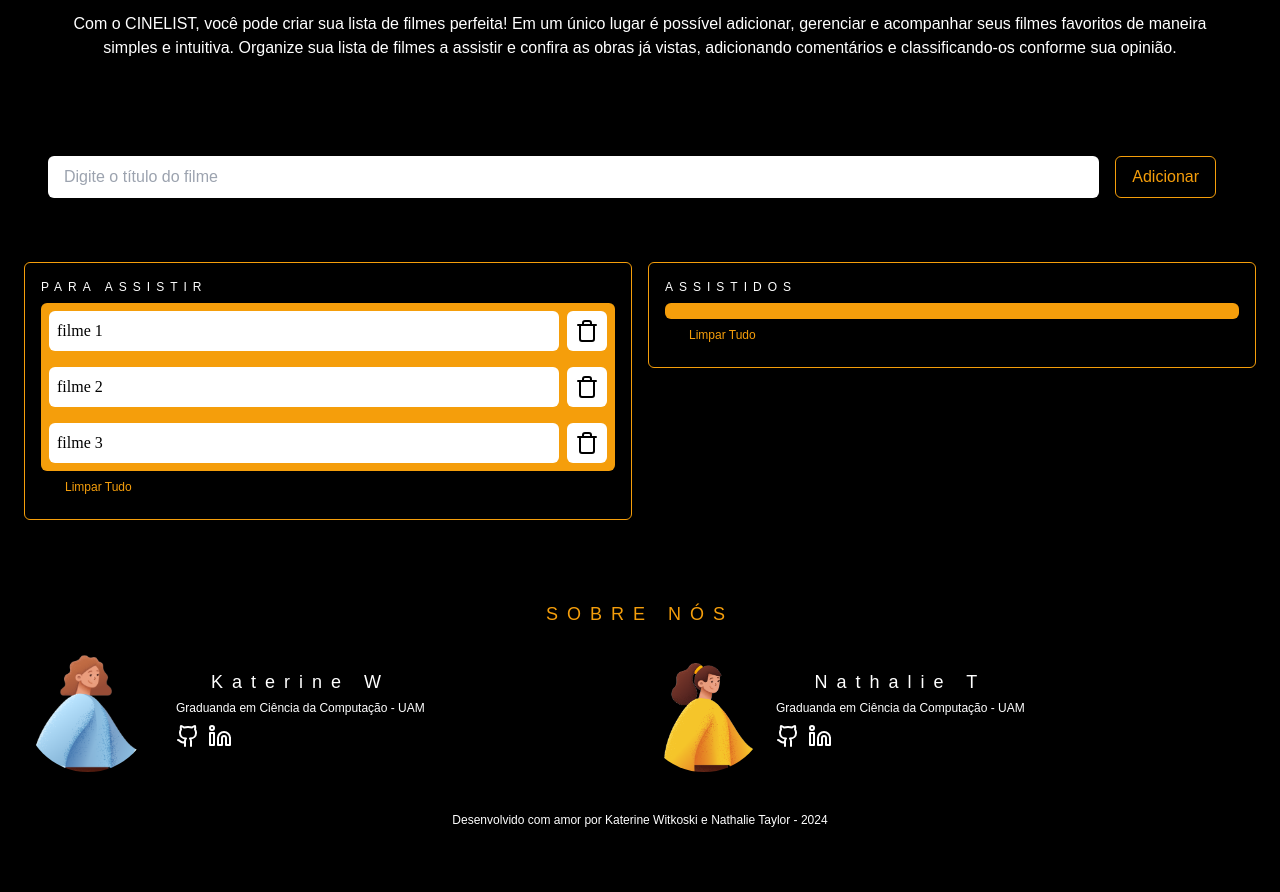
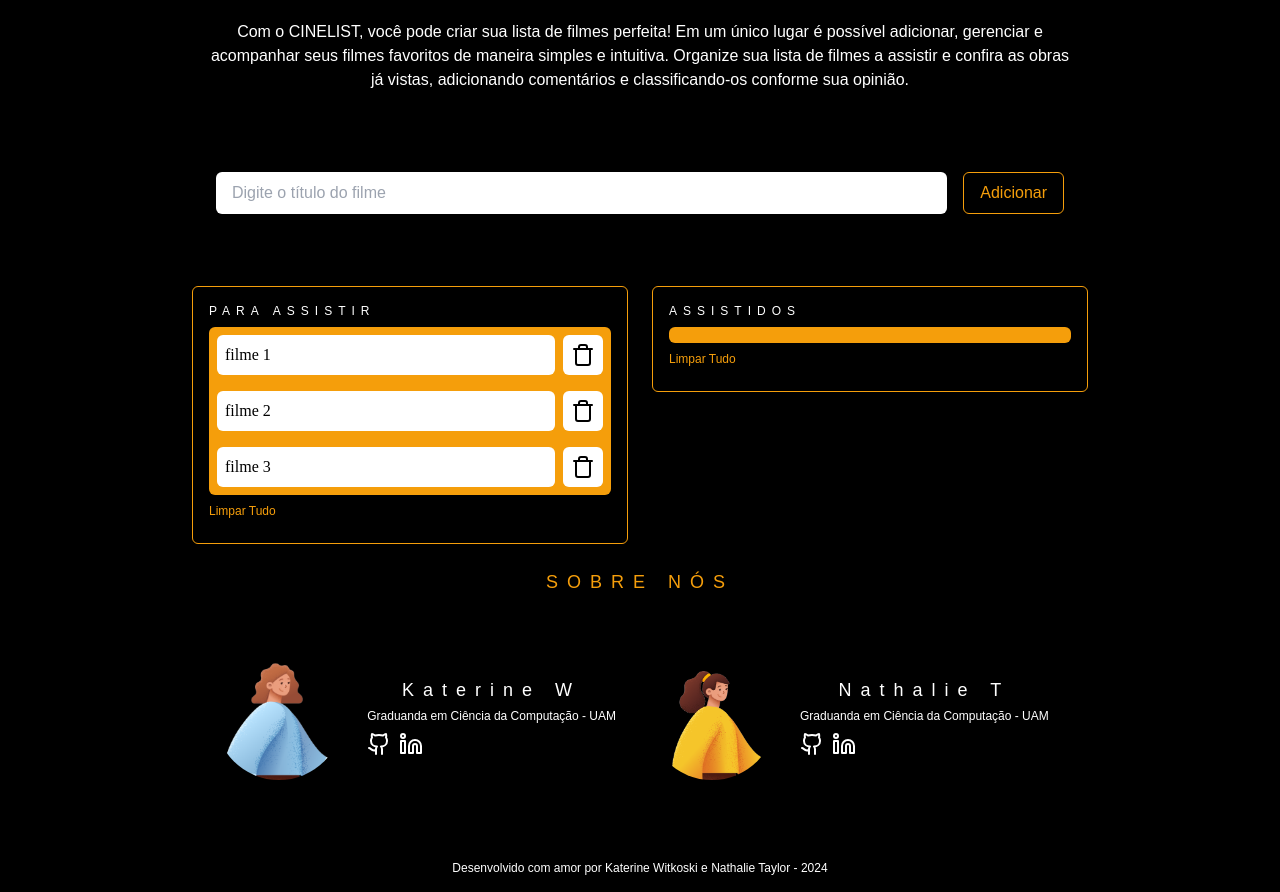
Before and after one commit to katerine-dev/cineList, a React (Vite) app in the folder spa/: page /home in a window 1280 px wide. Shown: the part 280-1172 px from the top of the page. Before the commit the page ends 1124 px from the top, so only its background shows below. Built offline with nearby package versions, Linux system fonts and the light colour scheme.

Commit message:
resolve probleminhas de diagramação da página e problemas com propTypes

```diff
--- a/spa/src/App.jsx
+++ b/spa/src/App.jsx
@@ -1,6 +1,16 @@
 import React, { useEffect } from "react";
-import { useNavigate } from "react-router-dom";
-import Login from "./components/Login";
+import { Routes, Route } from "react-router-dom";
+import Login from "./pages/Login";
+import Home from "./pages/Home";
+import Registro from "./pages/Registro";
+import RecuperarSenha from "./pages/RecuperarSenha";
+import Layout from "./components/Layout";
+import "./index.css";
+
+// Função chamada quando o login é realizado
+const onLoginSubmit = (email) => {
+  console.log("Login com:", email);
+};
 
 function App() {
   useEffect(() => {
@@ -10,22 +20,78 @@ function App() {
     };
   }, []);
 
-  const navigate = useNavigate();
-
-  // Função que será chamada pelo Login
-  const onLoginSubmit = (email) => {
-    console.log("Login com:", email);
-    navigate(`/home?email=${email}`);
-  };
-
   return (
     <div
       className="w-screen h-screen flex flex-col font-josefin-sans"
       role="main"
     >
-      <div className="w-screen h-full bg-black flex justify-center p-6">
-        <Login onLoginSubmit={onLoginSubmit} />
-      </div>
+      <Routes>
+        {/* Rota para a página inicial */}
+        <Route
+          path="/"
+          element={
+            <Layout>
+              <Login onLoginSubmit={onLoginSubmit} />
+            </Layout>
+          }
+        />
+
+        {/* Rota para a página de home */}
+        <Route
+          path="/home"
+          element={
+            <Layout>
+              <Home />
+            </Layout>
+          }
+        />
+
+        {/* Rota para a página de login */}
+        <Route
+          path="/login"
+          element={
+            <Layout>
+              <Login onLoginSubmit={onLoginSubmit} />
+            </Layout>
+          }
+        />
+
+        {/* Rota para a página de registro */}
+        <Route
+          path="/registro"
+          element={
+            <Layout>
+              <Registro />
+            </Layout>
+          }
+        />
+
+        {/* Rota para a página de recuperação de senha */}
+        <Route
+          path="/recuperar-senha"
+          element={
+            <Layout>
+              <RecuperarSenha />
+            </Layout>
+          }
+        />
+
+        {/* Rota para página não encontrada */}
+        <Route
+          path="*"
+          element={
+            <Layout>
+              <div className="text-center text-white p-10">
+                <h2>404 - Página Não Encontrada</h2>
+                <p>
+                  A página que você procura não existe. Verifique o URL ou vá
+                  para a página inicial.
+                </p>
+              </div>
+            </Layout>
+          }
+        />
+      </Routes>
     </div>
   );
 }
--- a/spa/src/components/Katerine.jsx
+++ b/spa/src/components/Katerine.jsx
@@ -23,7 +23,11 @@ function Katerine() {
           >
             Graduanda em Ciência da Computação - UAM
           </p>
-          <div className="flex gap-2">
+          <div
+            className="flex gap-2"
+            role="navigation"
+            aria-label="Links sociais"
+          >
             <a
               href="https://github.com/katerine-dev"
               target="_blank"
--- a/spa/src/components/MoviesSeen.jsx
+++ b/spa/src/components/MoviesSeen.jsx
@@ -5,6 +5,8 @@ import {
   StarIcon,
 } from "lucide-react";
 import { useState } from "react";
+
+import PropTypes from "prop-types";
 
 function MoviesSeen({
   moviesSeen,
@@ -133,7 +135,7 @@ function MoviesSeen({
       </ul>
       <button
         onClick={onClearAllMoviesSeen}
-        className="hover:text-black text-xs text-amber-500 py-2 px-6"
+        className="hover:text-black text-xs text-amber-500 py-2"
         aria-label="Limpar todos os filmes da lista de assistidos"
       >
         Limpar Tudo
@@ -142,4 +144,10 @@ function MoviesSeen({
   );
 }
 
+MoviesSeen.propTypes = {
+  moviesSeen: PropTypes.array.isRequired,
+  onDeleteMovieSeenClick: PropTypes.func.isRequired,
+  onClearAllMoviesSeen: PropTypes.func.isRequired,
+};
+
 export default MoviesSeen;
--- a/spa/src/components/Nathalie.jsx
+++ b/spa/src/components/Nathalie.jsx
@@ -3,7 +3,11 @@ import { Github, Linkedin } from "lucide-react";
 
 function Nathalie() {
   return (
-    <nav aria-label="Perfil de Nathalie">
+    <nav
+      className="bg-black text-white p-4 rounded-md"
+      role="navigation"
+      aria-label="Perfil de Nathalie"
+    >
       <ul>
         <li>
           <h1
--- a/spa/src/components/addMovie.jsx
+++ b/spa/src/components/addMovie.jsx
@@ -1,4 +1,5 @@
 import { useState } from "react";
+import PropTypes from "prop-types";
 
 function AddMovie({ onAddMovieSubmit }) {
   const [title, setTitle] = useState("");
@@ -16,10 +17,11 @@ function AddMovie({ onAddMovieSubmit }) {
   };
 
   return (
-    <div className="p-6 flex flex-row gap-4">
+    <div className="flex flex-col gap-4 max-w-4xl mx-auto p-6">
       <label htmlFor="movieTitle" className="sr-only">
         Título do Filme
       </label>
+      <div className="flex gap-4 w-full">
         <input
           id="movieTitle"
           type="text"
@@ -30,7 +32,6 @@ function AddMovie({ onAddMovieSubmit }) {
           aria-required="true"
           aria-label="Digite o título do filme"
         />
-
         <button
           onClick={handleAddMovie}
           className="border border-amber-500 text-amber-500 px-4 py-2 rounded-md font-medium"
@@ -38,6 +39,7 @@ function AddMovie({ onAddMovieSubmit }) {
         >
           Adicionar
         </button>
+      </div>
 
       <div
         aria-live="polite"
@@ -50,4 +52,8 @@ function AddMovie({ onAddMovieSubmit }) {
   );
 }
 
+AddMovie.propTypes = {
+  onAddMovieSubmit: PropTypes.func.isRequired,
+};
+
 export default AddMovie;
--- a/spa/src/components/movies.jsx
+++ b/spa/src/components/movies.jsx
@@ -1,4 +1,5 @@
-import { CheckIcon, TrashIcon } from "lucide-react";
+import { TrashIcon } from "lucide-react";
+import PropTypes from "prop-types";
 
 function Movies({
   movies,
@@ -40,7 +41,7 @@ function Movies({
       </ul>
       <button
         onClick={onClearAllMovies}
-        className="hover:text-black text-xs text-amber-500 py-2 px-6 font-josefin-sans"
+        className="hover:text-black text-xs text-amber-500 py-2 font-josefin-sans"
         aria-label="Limpar toda a lista de filmes para assistir"
       >
         Limpar Tudo
@@ -49,4 +50,12 @@ function Movies({
   );
 }
 
+// Validação de propriedades
+Movies.propTypes = {
+  movies: PropTypes.array.isRequired,
+  onMovieClick: PropTypes.func.isRequired,
+  onDeleteMovieClick: PropTypes.func.isRequired,
+  onClearAllMovies: PropTypes.func.isRequired,
+};
+
 export default Movies;
--- a/spa/src/main.jsx
+++ b/spa/src/main.jsx
@@ -1,84 +1,13 @@
 import React, { StrictMode } from "react";
 import { createRoot } from "react-dom/client";
-import { BrowserRouter as Router, Routes, Route } from "react-router-dom"; // Atualização aqui
-import Home from "./pages/Home";
-import Registro from "./pages/Registro";
-import Login from "./pages/Login";
-import RecuperarSenha from "./pages/RecuperarSenha"; // Importando a nova página
-import Layout from "./components/Layout";
+import { BrowserRouter as Router } from "react-router-dom";
+import App from "./App";
 import "./index.css";
-
-// Função chamada quando o login é realizado
-const onLoginSubmit = (email) => {
-  console.log("Login com:", email);
-};
-
-function App() {
-  return (
-    <Router>
-      <Routes>
-        <Route
-          path="/"
-          element={
-            <Layout>
-              <Login onLoginSubmit={onLoginSubmit} />
-            </Layout>
-          }
-        />
-        <Route
-          path="/home"
-          element={
-            <Layout>
-              <Home />
-            </Layout>
-          }
-        />
-        <Route
-          path="/login"
-          element={
-            <Layout>
-              <Login onLoginSubmit={onLoginSubmit} />
-            </Layout>
-          }
-        />
-        <Route
-          path="/registro"
-          element={
-            <Layout>
-              <Registro />
-            </Layout>
-          }
-        />
-        <Route
-          path="/recuperar-senha" // Nova rota para recuperação de senha
-          element={
-            <Layout>
-              <RecuperarSenha />
-            </Layout>
-          }
-        />
-        {/* Rota para lidar com qualquer página não encontrada */}
-        <Route
-          path="*"
-          element={
-            <Layout>
-              <div className="text-center text-white p-10">
-                <h2>404 - Página Não Encontrada</h2>
-                <p>
-                  A página que você procura não existe. Verifique o URL ou vá
-                  para a página inicial.
-                </p>
-              </div>
-            </Layout>
-          }
-        />
-      </Routes>
-    </Router>
-  );
-}
 
 createRoot(document.getElementById("root")).render(
   <StrictMode>
-    <App />
+    <Router>
+      <App /> {/* Renderizando o App dentro do Router */}
+    </Router>
   </StrictMode>
 );
--- a/spa/src/pages/Home.jsx
+++ b/spa/src/pages/Home.jsx
@@ -60,11 +60,11 @@ function Home() {
       {/* NavBar */}
       <NavBar />
 
-      <div className="w-screen bg-black flex justify-center p-6 flex-grow">
-        <div>
-          <div id="cinelist">
-            <p className="text-center text-white mb-4">{email}</p>
-            <p className="text-center text-white p-8 mt-10 mb-10">
+      <div className="w-full max-w-7xl mx-auto bg-black flex justify-center p-6 flex-grow">
+        <div className="w-full space-y-6">
+          <div id="cinelist" className="text-center">
+            <p className="text-white mb-2">Olá, {email}</p>
+            <p className="w-full gap-6 mx-auto text-white p-4 mt-10 mb-10 max-w-4xl">
               Com o CINELIST, você pode criar sua lista de filmes perfeita! Em
               um único lugar é possível adicionar, gerenciar e acompanhar seus
               filmes favoritos de maneira simples e intuitiva. Organize sua
@@ -73,10 +73,15 @@ function Home() {
             </p>
           </div>
 
+          <div className="max-w-4xl mx-auto mt-10 mb-10">
             <AddMovie onAddMovieSubmit={onAddMovieSubmit} />
+          </div>
 
-          <div className="flex gap-4 mt-10 mb-10" id="listas">
-            <div className="flex-1">
+          <div
+            id="listas"
+            className="w-full flex max-w-4xl mx-auto gap-6 mt-10 mb-10 justify-center"
+          >
+            <div className="w-full max-w-md">
               <Movies
                 movies={movies}
                 onMovieClick={onMovieClick}
@@ -84,7 +89,7 @@ function Home() {
                 onClearAllMovies={onClearAllMovies}
               />
             </div>
-            <div className="flex-1">
+            <div className="w-full max-w-md">
               <MoviesSeen
                 moviesSeen={moviesSeen}
                 onDeleteMovieSeenClick={onDeleteMovieSeenClick}
@@ -92,12 +97,12 @@ function Home() {
               />
             </div>
           </div>
-
           <section id="sobreNos" className="text-center mt-20">
             <h1 className="text-amber-500 tracking-widest text-lg mb-4">
               SOBRE NÓS
             </h1>
-            <div className="flex mt-4">
+            <div className="w-full flex max-w-4xl mx-auto gap-6 mt-10 mb-10 justify-center">
+              <div className="flex mt-4 justify-center gap-4">
                 <div className="flex items-center space-x-2 w-1/2">
                   <img
                     src="./static/sapiens-avatar.png"
@@ -115,6 +120,7 @@ function Home() {
                   <Nathalie />
                 </div>
               </div>
+            </div>
           </section>
         </div>
       </div>
--- a/spa/tailwind.config.js
+++ b/spa/tailwind.config.js
@@ -6,13 +6,6 @@ export default {
       backgroundImage: {
         // Usando o alias que configuramos no Vite
         background: "url('@assets/background.svg')",
-      },
-      colors: {
-        "custom-green-low-trans": "rgba(193, 207, 161, 0.30)",
-        "custom-green-low": "#C1CFA1",
-        "custom-green-high": "#A5B68D",
-        "custom-pink-high": "#EE946C",
-        "custom-orange": "#FB6C2B", // Essas cores são exemplos de personalização aqui você pode colocar a paleta que escolhemos.
       },
       fontFamily: {
         "josefin-sans": ["Josefin Sans", "sans-serif"],
```
Lines whose indentation alone changed are shown as unchanged.
